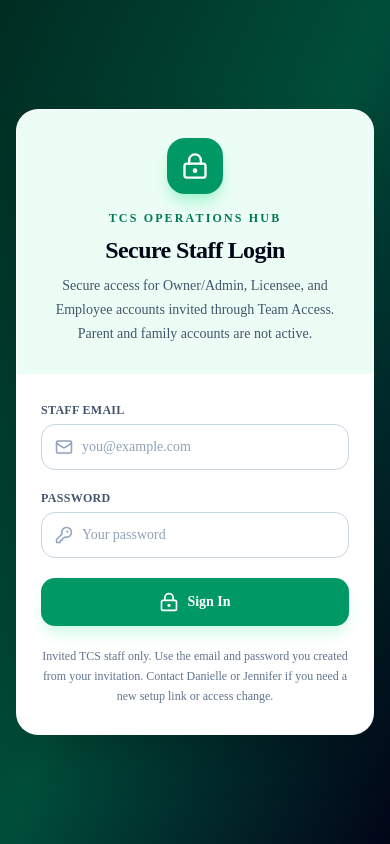
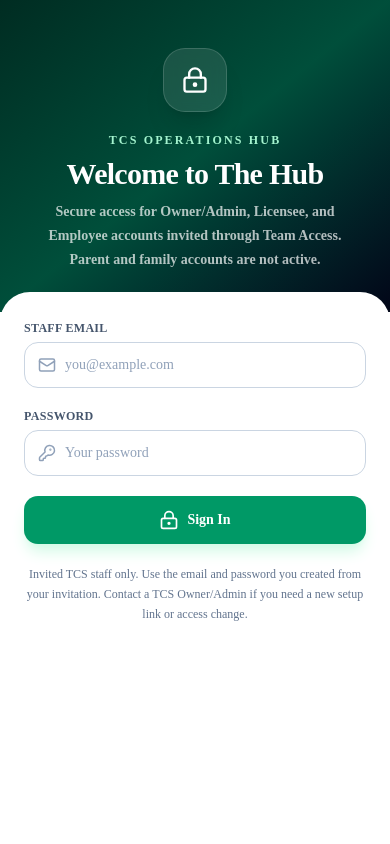
Before and after one commit to Dmoore3393/tcs-operations-hub, a Next.js app: page /login in a window 390 px wide. Built offline with nearby package versions, Linux system fonts and the light colour scheme; no server answers.

Commit message:
Make mobile sign-in feel like the native app

```diff
--- a/src/app/login/page.tsx
+++ b/src/app/login/page.tsx
@@ -55,22 +55,22 @@ export default function LoginPage() {
   }
 
   return (
-    <main className="flex min-h-screen items-center justify-center bg-gradient-to-br from-emerald-950 via-emerald-900 to-slate-950 p-4 sm:p-8">
-      <div className="w-full max-w-md overflow-hidden rounded-3xl border border-white/10 bg-white shadow-2xl">
-        <div className="bg-emerald-50 px-6 py-7 text-center sm:px-8">
-          <div className="mx-auto flex h-14 w-14 items-center justify-center rounded-2xl bg-emerald-600 text-white shadow-lg shadow-emerald-200">
+    <main className="flex min-h-[100dvh] items-center justify-center bg-gradient-to-br from-emerald-950 via-emerald-900 to-slate-950 p-0 sm:p-8">
+      <div className="min-h-[100dvh] w-full overflow-hidden bg-white shadow-2xl sm:min-h-0 sm:max-w-md sm:rounded-3xl sm:border sm:border-white/10">
+        <div className="bg-gradient-to-br from-emerald-950 via-emerald-900 to-slate-950 px-6 pb-10 pt-[max(3rem,env(safe-area-inset-top))] text-center text-white sm:bg-emerald-50 sm:px-8 sm:py-7 sm:text-slate-950">
+          <div className="mx-auto flex h-16 w-16 items-center justify-center rounded-[22px] border border-white/15 bg-white/10 text-white shadow-xl backdrop-blur sm:h-14 sm:w-14 sm:rounded-2xl sm:border-0 sm:bg-emerald-600 sm:shadow-lg sm:shadow-emerald-200">
             <LockKeyhole className="h-7 w-7" />
           </div>
-          <p className="mt-4 text-xs font-black uppercase tracking-[0.18em] text-emerald-700">
+          <p className="mt-5 text-xs font-black uppercase tracking-[0.18em] text-emerald-200 sm:mt-4 sm:text-emerald-700">
             TCS Operations Hub
           </p>
-          <h1 className="mt-2 text-2xl font-black tracking-tight text-slate-950">Secure Staff Login</h1>
-          <p className="mt-2 text-sm leading-6 text-slate-600">
+          <h1 className="mt-2 text-3xl font-black tracking-tight text-white sm:text-2xl sm:text-slate-950">Welcome to The Hub</h1>
+          <p className="mx-auto mt-2 max-w-xs text-sm font-semibold leading-6 text-white/70 sm:text-slate-600">
             Secure access for Owner/Admin, Licensee, and Employee accounts invited through Team Access. Parent and family accounts are not active.
           </p>
         </div>
 
-        <form onSubmit={handleSubmit} className="space-y-5 px-6 py-7 sm:px-8">
+        <form onSubmit={handleSubmit} className="-mt-5 space-y-5 rounded-t-[30px] bg-white px-6 pb-[max(2rem,env(safe-area-inset-bottom))] pt-7 sm:mt-0 sm:rounded-none sm:px-8">
           {securityMessage && <div className="flex items-start gap-3 rounded-xl border border-blue-200 bg-blue-50 px-4 py-3 text-sm font-semibold leading-6 text-blue-900"><LockKeyhole className="mt-0.5 h-4 w-4 shrink-0" /><p>{securityMessage}</p></div>}
 
           {!isSupabaseConfigured && (
@@ -133,7 +133,7 @@ export default function LoginPage() {
           </button>
 
           <p className="text-center text-xs leading-5 text-slate-500">
-            Invited TCS staff only. Use the email and password you created from your invitation. Contact Danielle or Jennifer if you need a new setup link or access change.
+            Invited TCS staff only. Use the email and password you created from your invitation. Contact a TCS Owner/Admin if you need a new setup link or access change.
           </p>
         </form>
       </div>
```
